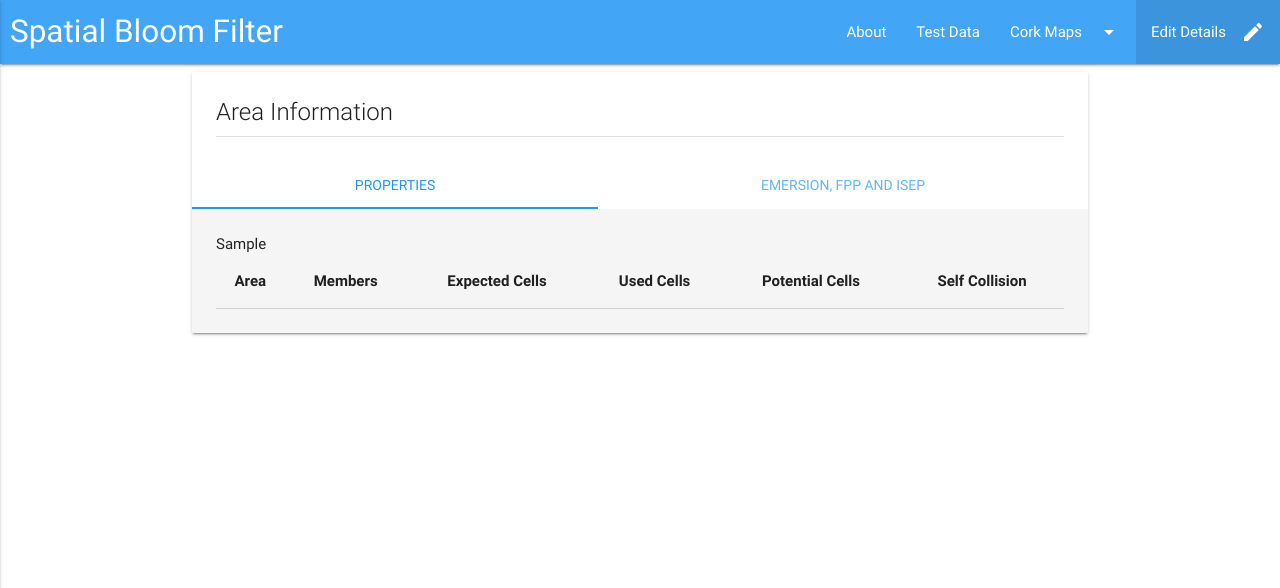
After one commit to Taplin18/FYP, a Flask app: template templates/area.html in a window 1280 px wide. The commit adds this page. Shown: the top 588 px of the page. Run offline with Flask 3, Linux system fonts and the light colour scheme; the template is opened without the code that fills it: most values are stand-ins (such as "Sample title", 1, 10 or a date in 2020); lists and menus that the app fills with data are empty; parts of the project's set-up code (start-up, migrations or seed data) failed here and were passed over.

Commit message:
Added area stats

```diff
--- /dev/null
+++ b/templates/area.html
@@ -0,0 +1,206 @@
+<!DOCTYPE html>
+<html lang="en">
+    <head>
+        <meta charset="UTF-8">
+
+        <!--Let browser know website is optimized for mobile-->
+        <meta name="viewport" content="width=device-width, initial-scale=1.0"/>
+
+        <!--Import jQuery-->
+        <script type="text/javascript" src="https://code.jquery.com/jquery-3.3.1.min.js"></script>
+
+        <!--Import Google Icon Font-->
+        <link href="https://fonts.googleapis.com/icon?family=Material+Icons" rel="stylesheet">
+
+        <!--Import materialize.css-->
+        <link type="text/css" rel="stylesheet" href="https://cdnjs.cloudflare.com/ajax/libs/materialize/0.100.2/css/materialize.min.css"  media="screen,projection"/>
+        <script type="text/javascript" src="https://cdnjs.cloudflare.com/ajax/libs/materialize/0.100.2/js/materialize.min.js"></script>
+
+        <link rel="icon" type="image/x-icon" href="{{ url_for('static', filename='images/favicon.ico') }}">
+        <link rel="stylesheet" type="text/css" href="{{ url_for('static', filename='css/index.css') }}" />
+        <script type="text/javascript" src="{{ url_for('static', filename='js/index.js') }}"></script>
+
+        <title>Area Stats</title>
+    </head>
+    <body>
+        <ul id="dropdown1" class="dropdown-content">
+            <li><a href="{{ url_for('static', filename='dataset/cork.pdf') }}">With Areas of Interest</a></li>
+            <li class="divider"></li>
+            <li><a href="{{ url_for('static', filename='dataset/cork-no-aoi.pdf') }}">No Areas of Interest</a></li>
+            <li class="divider"></li>
+            <li><a href="{{ url_for('cork_csv') }}">Coordinates</a></li>
+        </ul>
+        <nav class="nav blue lighten-1">
+            <div class="nav-wrapper">
+                <a href="{{ url_for('back') }}" class="brand-logo left">Spatial Bloom Filter</a>
+                <a href="#" data-activates="mobile-demo" class="button-collapse right"><i class="material-icons">menu</i></a>
+                <ul id="nav-mobile" class="right hide-on-med-and-down">
+                    <li>
+                        <a href="{{ url_for('about') }}">About</a>
+                    </li>
+                    <li>
+                        <a href="{{ url_for('values') }}">Test Data</a>
+                    </li>
+                    <li>
+                        <a class="dropdown-button" href="#" data-activates="dropdown1">Cork Maps
+                            <i class="material-icons right">arrow_drop_down</i>
+                        </a>
+                    </li>
+                    <li class="active">
+                        <a href="{{ url_for('edit_details') }}">
+                            Edit Details<i class="material-icons right">edit</i>
+                        </a>
+                    </li>
+                </ul>
+                <ul class="side-nav collapsible collapsible-accordion" id="mobile-demo">
+                    <li><a href="{{ url_for('about') }}">About<i class="material-icons right">info</i></a></li>
+                    <li>
+                        <a href="{{ url_for('values') }}">
+                            Test Data<i class="material-icons right">assignment</i>
+                        </a>
+                    </li>
+                    <li>
+                        <a href="#" class="collapsible-header" style="padding: 0 32px;">
+                            Maps<i class="material-icons right">arrow_drop_down</i>
+                        </a>
+                        <div class="collapsible-body">
+                        <ul>
+                            <li>
+                                <a href="{{ url_for('static', filename='dataset/cork.pdf') }}">
+                                    With Areas of Interest<i class="material-icons">map</i>
+                                </a>
+                            </li>
+                            <li>
+                                <a href="{{ url_for('static', filename='dataset/cork-no-aoi.pdf') }}">
+                                    No Areas of Interest<i class="material-icons">map</i>
+                                </a>
+                            </li>
+                            <li>
+                                <a href="{{ url_for('cork_csv') }}">
+                                    Coordinates<i class="material-icons">map</i>
+                                </a>
+                            </li>
+                        </ul>
+                        </div>
+                    </li>
+                    <li>
+                        <a href="{{ url_for('edit_details') }}">
+                            Edit Details<i class="material-icons right">edit</i>
+                        </a>
+                    </li>
+                </ul>
+            </div>
+        </nav>
+
+        <div class="container">
+
+            <div class="row">
+                <div class="col s12 m12 l12">
+                    <div class="card horizontal">
+                        <div class="card-stacked">
+                            <div class="card-content">
+                                <span class="card-title centered">Area Information</span>
+                                <div class="divider"></div>
+                            </div>
+                            <div class="card-tabs">
+                                <ul class="tabs tabs-fixed-width">
+                                    <li class="tab"><a class="active" href="#stat1">Properties</a></li>
+                                    <li class="tab"><a href="#stat2">Emersion, FPP and ISEP</a></li>
+                                </ul>
+                            </div>
+                            <div class="card-content grey lighten-4">
+                                <div id="stat1">
+                                    <table class="centered responsive-table">
+                                        <thead>
+                                            <tr>
+                                                <th>Area</th>
+                                                <th>Members</th>
+                                                <th class="tooltip">
+                                                    Expected Cells
+                                                    <span class="tooltiptext">
+                                                        The expected value depends only on the filter properties
+                                                        (size, number of hash functions, number of sets and
+                                                        elements, etc.) and not an actual instance of the filter.
+                                                    </span>
+                                                </th>
+                                                <th class="tooltip">
+                                                    Used Cells
+                                                    <span class="tooltiptext">
+                                                        The expected value depends only on the filter properties
+                                                        (size, number of hash functions, number of sets and
+                                                        elements, etc.) and not an actual instance of the filter.
+                                                    </span>
+                                                </th>
+                                                <th>Potential Cells</th>
+                                                <th>Self Collision</th>
+                                            </tr>
+                                        </thead>
+                                        <tbody>
+                                            {{ stats1 }}
+                                        </tbody>
+                                    </table>
+                                </div>
+                                <div id="stat2">
+                                    <table class="centered responsive-table">
+                                        <thead>
+                                            <tr>
+                                                <th>Area</th>
+                                                <th class="tooltip">
+                                                    Expected Emersion
+                                                    <span class="tooltiptext">
+                                                        TODO.
+                                                    </span>
+                                                </th>
+                                                <th class="tooltip">
+                                                    Emersion
+                                                    <span class="tooltiptext">
+                                                        TODO.
+                                                    </span>
+                                                </th>
+                                                <th class="tooltip">
+                                                    a-priori FPP
+                                                    <span class="tooltiptext">
+                                                        TODO.
+                                                    </span>
+                                                </th>
+                                                <th class="tooltip">
+                                                    FPP
+                                                    <span class="tooltiptext">
+                                                        TODO.
+                                                    </span>
+                                                </th>
+                                                <th class="tooltip">
+                                                    a-priori ISEP
+                                                    <span class="tooltiptext">
+                                                        TODO.
+                                                    </span>
+                                                </th>
+                                                <th class="tooltip">
+                                                    Expected ISEP
+                                                    <span class="tooltiptext">
+                                                        TODO.
+                                                    </span>
+                                                </th>
+                                                <th class="tooltip">
+                                                    ISEP
+                                                    <span class="tooltiptext">
+                                                        TODO.
+                                                    </span>
+                                                </th>
+                                            </tr>
+                                        </thead>
+                                        <tbody>
+                                            {{ stats2 }}
+                                        </tbody>
+                                    </table>
+                                </div>
+                            </div>
+                        </div>
+                    </div>
+                </div>
+            </div>
+
+        </div>
+
+    </body>
+</html>
--- a/templates/index.html
+++ b/templates/index.html
@@ -143,6 +143,9 @@
                                     </p>
                                     <ul class="collection">
                                         {{ sbf_stats }}
+                                        <li class="collection-item" {{ area_link }}>
+                                            <b>Area Stats:</b> <a href="{{ url_for('area_stats') }}">Click Here</a>
+                                        </li>
                                     </ul>
                                 </div>
                             </div>
@@ -198,6 +201,7 @@
                 </div>
 
             </div>
+
         </div>
 
         <div class="row">
```
Also changed, not shown: demo.py (+16 -1 lines), scripts/layout.py (+24 -0 lines), scripts/sbf.py (+33 -11 lines).
